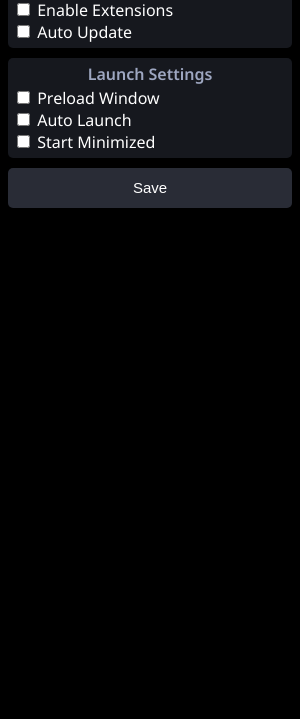
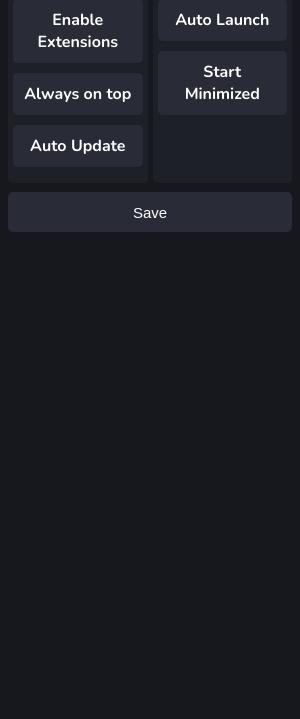
Before and after one commit to Diramix/Next-Music, an Electron app: page src/app/settings/settings.html in a window 300 px wide. Shown: the part 125-844 px from the top of the page. Drawn offline with nearby package versions, Linux system fonts and the light colour scheme; no server answers.

Commit message:
Settings redesign & add alwaysOnTop func

```diff
--- a/package.json
+++ b/package.json
@@ -1,6 +1,6 @@
 {
   "name": "next-music",
-  "version": "1.5.6",
+  "version": "1.6.0",
   "main": "src/index.js",
   "author": "Diramix",
   "description": "Web client for Yandex Music",
--- a/src/app/info/info.js
+++ b/src/app/info/info.js
@@ -1,7 +1,7 @@
 const { shell } = require('electron');
 const fs = require('fs');
 
-let currentPkgVersion = "v1.5.6";
+let currentPkgVersion = "v1.6.0";
 document.querySelector(".version").textContent = currentPkgVersion;
 const title = `Next Music ${currentPkgVersion} By Diramix`
 document.querySelector(".nm_title").textContent = title;
--- a/src/app/settings/settings.css
+++ b/src/app/settings/settings.css
@@ -1,8 +1,8 @@
-@import url('https://fonts.googleapis.com/css2?family=Noto+Sans:ital,wght@0,100..900;1,100..900&display=swap');
+@import url('https://fonts.googleapis.com/css2?family=Nunito:ital,wght@0,200..1000;1,200..1000&display=swap');
 
 body {
-    font-family: 'Noto Sans', sans-serif;
-    background-color: #000;
+    font-family: 'Nunito', sans-serif;
+    background-color: #16181E;
     user-select: none;
 }
 
@@ -10,15 +10,11 @@ h2 {
     margin-bottom: 20px;
 }
 
-button {
-    margin-top: 10px;
-}
-
 .in_settings_title {
     color: #9EA7C1;
-    padding: 0px 0px 2px 0px;
+    padding: 5px 0px 0px 0px;
     text-align: center;
-    font-weight: 600;
+    font-weight: 700;
 }
 
 .settingsTitle {
@@ -26,19 +22,83 @@ button {
     text-align: center;
 }
 
+.settings_container {
+    display: flex;
+    height: 300px;
+    gap: 5px;
+    align-items: flex-start;
+    justify-content: flex-end;
+}
+
+.program_settings_container,
+.autolaunch_settings_container,
+.tooltip-container {
+    background-color: #1E2027;
+    border-radius: 5px;
+    padding: 5px;
+    height: calc(100% - 10px);
+    width: 250px;
+}
+
+.tooltip-target {
+    padding: 10px;
+    word-wrap: break-word;
+    overflow-wrap: break-word;
+}
+
 .textButton {
+    display: inline-flex;
+    justify-content: center;
+    align-items: center;
+    color: #fff;
+    width: -webkit-fill-available;
+    background-color: #292C36;
+    padding: 10px 10px;
+    border-radius: 5px;
+    font-size: 16px;
+    font-weight: 700;
+    transition: all 0.1s ease;
+    cursor: pointer;
+    text-align: center;
+    margin-top: 10px;
+}
+
+.textButton input {
+    display: none;
+}
+
+.textButton.active {
+    background-color: #3293D4;
     color: #fff;
 }
 
-.program_settings_container,
-.autolaunch_settings_container {
-    background-color: #16181E;
+.textButton:hover .tooltip {
+    visibility: visible;
+    opacity: 1;
+}
+
+.textButton:hover {
+    transform: scale(1.05);
+}
+
+.tooltip-target {
+    color: #fff;
+}
+
+.tooltip {
+    visibility: visible;
+    opacity: 0;
+    background-color: #333;
+    color: #fff;
+    text-align: center;
     border-radius: 5px;
     padding: 5px;
-}
-
-.autolaunch_settings_container {
-    margin-top: 10px;
+    position: absolute;
+    top: 100%;
+    left: 50%;
+    transform: translateX(-50%);
+    transition: opacity 0.3s;
+    z-index: 1;
 }
 
 .saveButton {
@@ -50,6 +110,7 @@ button {
     color: #fff;
     font-size: 15px;
     font-weight: 500;
+    margin-top: 9px;
 }
 
 .saveButton:hover {
--- a/src/app/settings/settings.html
+++ b/src/app/settings/settings.html
@@ -7,18 +7,24 @@
     <link rel="stylesheet" href="settings.css">
 </head>
 <body>
-    <h2 class="settingsTitle">Settings</h2>
+    <!--<h2 class="settingsTitle">Settings</h2>-->
+    <div class="settings_container">
+        <!--<div class="tooltip-container">
+            <div class="tooltip-target">Наведитесь на настройку ыыыыыыыыыыыыыыыыыыыыыыыыыыы</div>
+        </div>-->
         <div class="program_settings_container">
             <div class="in_settings_title">Program Settings</div>
             <label class="textButton"><input type="checkbox" id="newDesign"> New Design</label><br>
             <label class="textButton"><input type="checkbox" id="addonsEnabled"> Enable Extensions</label><br>
+            <label class="textButton"><input type="checkbox" id="alwaysOnTop"> Always on top</label><br>
             <label class="textButton"><input type="checkbox" id="autoUpdate"> Auto Update</label><br>
         </div>
         <div class="autolaunch_settings_container">
             <div class="in_settings_title">Launch Settings</div>
             <label class="textButton"><input type="checkbox" id="preloadWindow"> Preload Window</label><br>
-        <label class="textButton"><input type="checkbox" id="autoLaunch"> Auto Launch</label><br>
-        <label class="textButton"><input type="checkbox" id="startMinimized"> Start Minimized</label><br>
+            <label class="textButton"><input type="checkbox" id="autoLaunch" data-tooltip="Ебал"> Auto Launch</label><br>
+            <label class="textButton"><input type="checkbox" id="startMinimized" data-tooltip="сосал?"> Start Minimized</label><br>
+        </div>
     </div>
     <button id="saveButton" class="saveButton">Save</button>
 
--- a/src/app/settings/settings.js
+++ b/src/app/settings/settings.js
@@ -7,6 +7,7 @@ const { ipcRenderer } = require('electron');
 const settings = [
     { id: 'newDesign', needUpdate: true },
     { id: 'addonsEnabled', needUpdate: true },
+    { id: 'alwaysOnTop' },
     { id: 'autoUpdate', needRestart: true },
     { id: 'preloadWindow' },
     { id: 'autoLaunch' },
@@ -36,9 +37,12 @@ document.getElementById('saveButton').onclick = () => {
         } else if (setting.needUpdate && value !== currentConfig[setting.id]) {
             needUpdate = true;
         }
+
+        toggleAlwaysOnTop = setting.alwaysOnTop
     });
 
     ipcRenderer.send('update-config', newConfig);
+    ipcRenderer.send('set-always-on-top', toggleAlwaysOnTop);
     window.close();
 
     if (needRestart) {
@@ -47,3 +51,36 @@ document.getElementById('saveButton').onclick = () => {
         ipcRenderer.send('small-restart');
     }
 };
+
+// tooltip-target
+// const labels = document.querySelectorAll('.textButton');
+
+// labels.forEach(label => {
+//     label.addEventListener('mouseenter', function() {
+//         const tooltipText = label.querySelector('input').getAttribute('data-tooltip');
+//         const tooltipTarget = document.querySelector('.tooltip-target');
+//         tooltipTarget.textContent = tooltipText;
+//         tooltipTarget.style.visibility = 'visible';
+//         tooltipTarget.style.opacity = 1;
+//     });
+
+//     label.addEventListener('mouseleave', function() {
+//         const tooltipTarget = document.querySelector('.tooltip-target');
+//         tooltipTarget.style.visibility = 'hidden';
+//         tooltipTarget.style.opacity = 0;
+//     });
+// });
+
+// Смена цвета кнопок
+document.addEventListener("DOMContentLoaded", () => {
+    setTimeout(() => {
+        document.querySelectorAll('.textButton').forEach(label => {
+            const checkbox = label.querySelector('input');
+            label.classList.toggle('active', checkbox.checked);
+            label.addEventListener('click', () => {
+                checkbox.checked = !checkbox.checked;
+                label.classList.toggle('active', checkbox.checked);
+            });
+        });
+    }, 50);
+});
--- a/src/app/updater/updater.js
+++ b/src/app/updater/updater.js
@@ -5,7 +5,7 @@ const path = require('path');
 const { app, BrowserWindow } = require('electron');
 const appIcon = path.join(__dirname, 'app/icons/icon.ico');
 
-let currentPkgVersion = "1.5.6";
+let currentPkgVersion = "1.6.0";
 
 const repoOwner = "Web-Next-Music";
 const repoName = "Next-Music-Client";
```
Also changed, not shown: src/app/tray/tray.js (+4 -4 lines), src/index.js (+10 -0 lines). Lines whose indentation alone changed are shown as unchanged.
